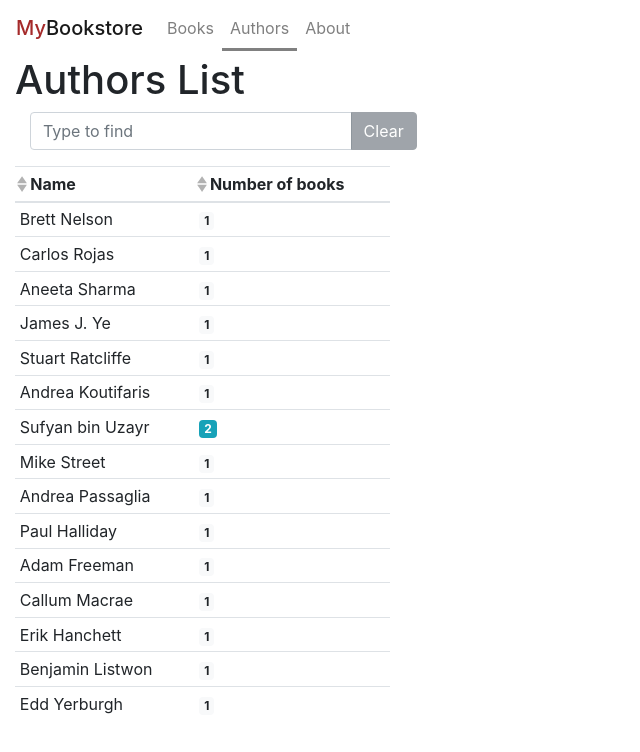
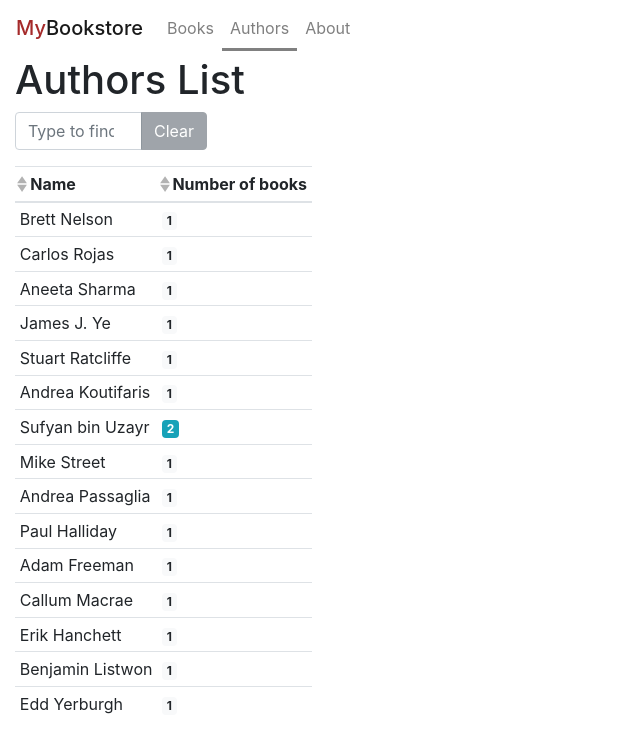
Before and after one commit to sergey-werk/vue-bookstore, a Vue app: page /authors in a window 1280 px wide. Shown: the top 752 px of the page, without its empty margins (0-640 px from the left). Built offline with nearby package versions, Linux system fonts and the light colour scheme.

Commit message:
fix authors table width

```diff
--- a/src/views/Authors.vue
+++ b/src/views/Authors.vue
@@ -2,7 +2,7 @@
 <div class="container-fluid content-row">
   <h1>Authors List</h1>
   <p>
-    <b-input-group class="col-4">
+    <b-input-group style="max-width: 12em;">
       <b-form-input
         v-model="filter"
         type="search"
@@ -82,9 +82,9 @@ export default {
 };
 </script>
 
-<style>
-.authors-table table {
+<style scoped>
+.authors-table >>> .b-table {
   width: auto!important;
-  min-width: 30%;
+  min-width: 20%!important;
 }
 </style>
```
